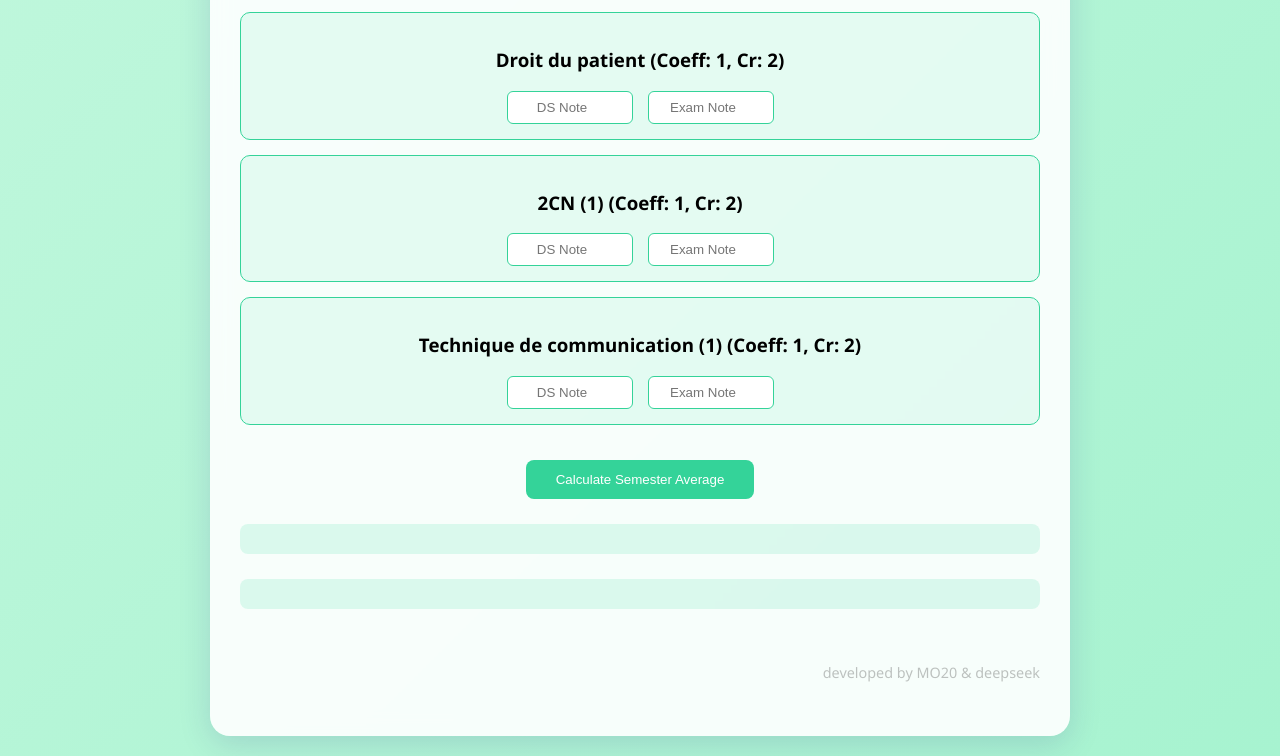
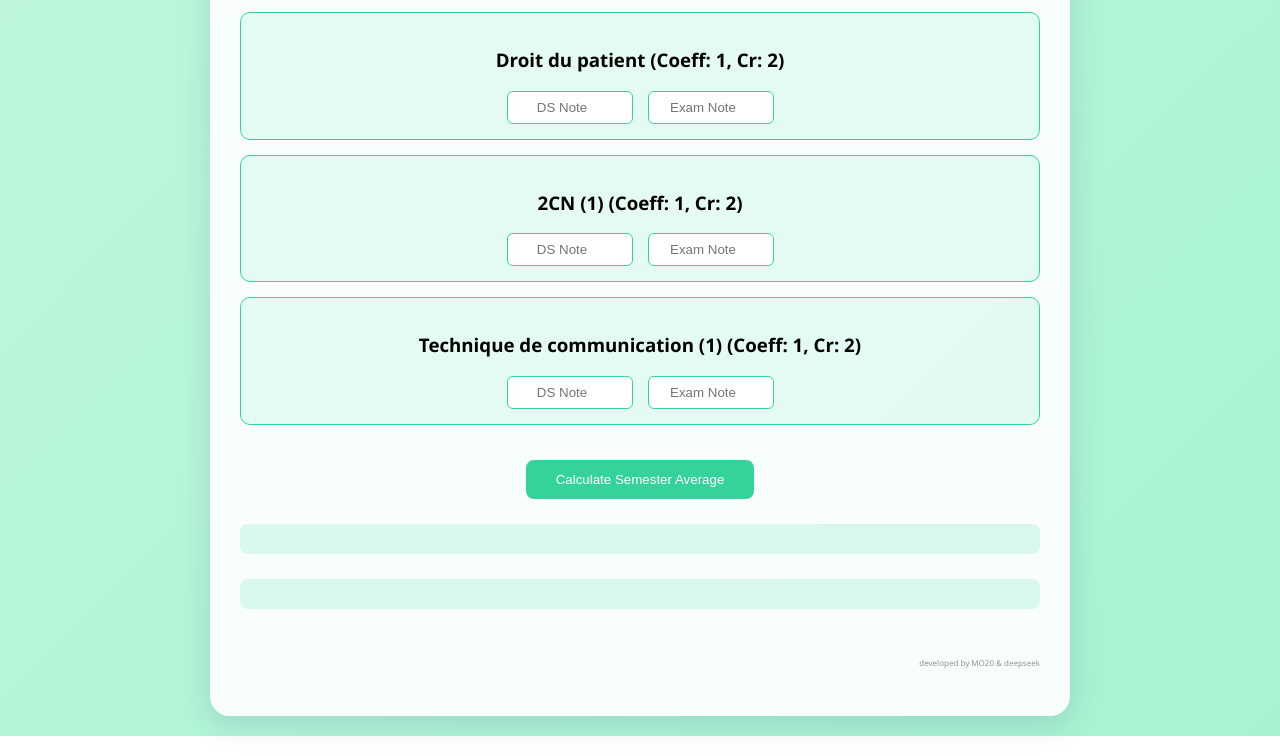
Before and after one commit to mouadhissig/Issignotecalcule, a plain HTML site: page index.html in a window 1280 px wide. Shown: the part 1747-2503 px from the top of the page. Drawn offline with Linux system fonts and the light colour scheme.

Commit message:
Update style.css

```diff
--- a/style.css
+++ b/style.css
@@ -114,9 +114,9 @@ footer {
     text-align: right;
     margin-top: 30px;
     padding: 10px 0;
-    font-size: 0.9em;
+    font-size: 0.5em;
     color: #666;
-    opacity: 0.4;
+    opacity: 0.7;
     transition: opacity 0.3s ease;
 }
 
```
